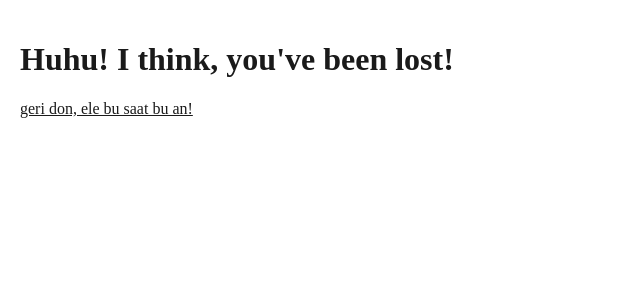
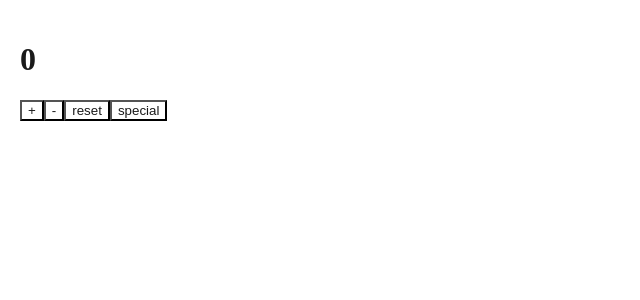
Before and after one commit to Ali-GreenHeart/first-react-fe19, a React (Vite) app: page /counter-rtk in a window 1280 px wide. Shown: the top 300 px of the page, without its empty margins (0-640 px from the left). Built offline with nearby package versions, Linux system fonts and the light colour scheme.

Commit message:
add initial rtk

```diff
--- a/package.json
+++ b/package.json
@@ -10,6 +10,7 @@
     "preview": "vite preview"
   },
   "dependencies": {
+    "@reduxjs/toolkit": "^1.9.7",
     "axios": "^1.5.1",
     "react": "^18.2.0",
     "react-dom": "^18.2.0",
--- a/src/main.jsx
+++ b/src/main.jsx
@@ -10,9 +10,10 @@ import ManyModeContextProvider from './context-api/ManyModeContext'
 import { createStore } from 'redux'
 import { Provider } from 'react-redux'
 import rootReducer from './redux'
+import store from './redux-toolkit/store'
 const reactRootElement = ReactDOM.createRoot(document.getElementById('root'))
 
-const store = createStore(rootReducer)
+// const store = createStore(rootReducer)
 // 1. obyektdir, immutable olmalidir!
 
 reactRootElement.render(
--- /dev/null
+++ b/src/pages/CounterRTK/index.jsx
@@ -0,0 +1,19 @@
+import { useDispatch, useSelector } from "react-redux"
+import counterSlice from "../../redux-toolkit/slices/counterSlice"
+
+const CounterRTK = () => {
+    const { actions } = counterSlice
+    const counterValue = useSelector((state) => state.counter.value)
+    const dispatch = useDispatch()
+
+    return (
+        <>
+            <h1>{counterValue}</h1>
+            <button onClick={() => dispatch(actions.inc())}>+</button>
+            <button onClick={() => dispatch(actions.dec())}>-</button>
+            <button onClick={() => dispatch(actions.reset())}>reset</button>
+            <button onClick={() => dispatch(actions.special(+prompt('enter new number')))}>special</button>
+        </>
+    )
+}
+export default CounterRTK
--- /dev/null
+++ b/src/redux-toolkit/slices/counterSlice.js
@@ -0,0 +1,28 @@
+import { createSlice } from "@reduxjs/toolkit";
+
+const counterSlice = createSlice({
+    name: 'counter',
+    initialState: {
+        value: 0
+    },
+    reducers: {
+        inc: (state) => {
+            state.value++
+        },
+        dec: (state) => {
+            state.value--
+        },
+        reset: (state) => {
+            state.value = 0
+        },
+        special: (state, { payload }) => {
+            if (isNaN(payload)) {
+                alert('herf yazma ay qadai')
+            } else {
+                state.value += payload
+            }
+        },
+    }
+})
+
+export default counterSlice;
--- /dev/null
+++ b/src/redux-toolkit/store.js
@@ -0,0 +1,10 @@
+import { configureStore } from "@reduxjs/toolkit";
+import counterSlice from "./slices/counterSlice";
+
+const store = configureStore({
+    reducer: {
+        counter: counterSlice.reducer
+    }
+})
+
+export default store;
--- a/src/routing/index.jsx
+++ b/src/routing/index.jsx
@@ -3,6 +3,7 @@ import { SingleContact } from "../components/Contacts"
 import { Suspense, lazy } from "react"
 import Loading from "../components/Loading"
 import UsersWithRedux from "../pages/UsersWithRedux"
+import CounterRTK from "../pages/CounterRTK"
 
 // lazy-loading
 const Contacts = lazy(() => import("../pages/Contacts"))
@@ -26,6 +27,7 @@ const WebRouting = () => {
                 <Route path="/contacts/:id" element={<SingleContact />} />
                 <Route path='/todo' element={<ToDo />} />
                 <Route path='/counter-redux' element={<CounterR />} />
+                <Route path='/counter-rtk' element={<CounterRTK />} />
                 <Route path='/social' element={<SocialNetwork />} />
                 <Route path='/users-with-redux' element={<UsersWithRedux />} />
                 <Route path='/alion-followers' element={<AlionFollowers />} />
```
Also changed, not shown: src/pages/Products/index.jsx (added, +32 -0 lines), 1 other file (tests, documents, lock files or other folders).
